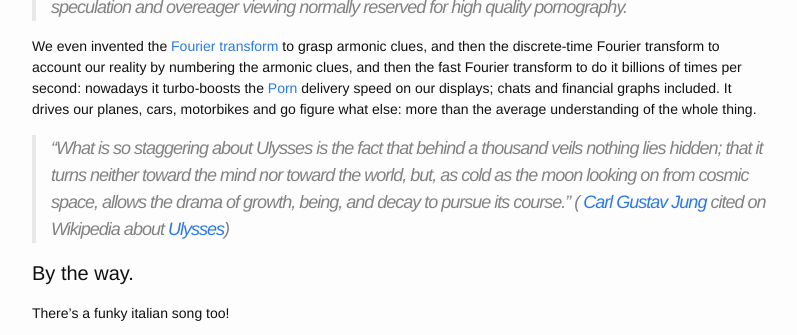
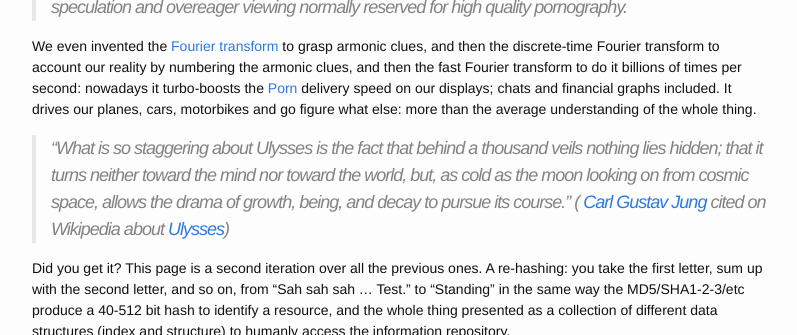
Before and after one commit to rootkovska/rootkovska.github.io, a Jekyll site: the page built from _posts/2016-01-06-Epiphany.md, in a window 1280 px wide and 900 px high, scrolled down 8802 px, cut to the strip 0-335 px from the top of the window. Shown: the whole strip, without its empty margins (238-1035 px from the left). Built offline with Jekyll 4.4.1, drawn with Linux system fonts in a browser that asks for light colours; Markdown is read by kramdown in place of the engine named in the settings.

Commit message:
Explicit the Epiphany

```diff
--- a/_posts/2016-01-06-Epiphany.md
+++ b/_posts/2016-01-06-Epiphany.md
@@ -150,7 +150,6 @@ author believes it should be paramount for humankind to ensure we can trust our
 
 Those Rooty's documents, on pair with the modern arts masterpieces (Kim.Com, Assange, Manning, Snowden), the Anonymous bitcoin developers, and the well known Ethereum developers complete the millennium job. Theoretically, at least.
 
-
 * [2015 Ambulance Chasers's Call to Arms](http://mfp19.github.io/resources/Delibera_19_2015_Astensione_30.11-4.12_def.pdf) (Italian lawyers reporting fundamental abuses in the judicial system), and the [sanitized version](http://mfp19.github.io/resources/lawyers_absents.txt) of it.
 
 > once the modern age push has ended even in the criminal judicial context, the on-going new political patterns and the new kind of judges that interpret not only the law, but also the scope and the values of the law, produces an incremental destructive crisis for the rule of law (it. legalita) and limitation of law (it. "riserva di legge") principles. It is impossible to accept these huge challenges using the existing tools.
@@ -220,6 +219,8 @@ We even invented the [Fourier transform](https://en.wikipedia.org/wiki/Fourier_t
 
 > "What is so staggering about Ulysses is the fact that behind a thousand veils nothing lies hidden; that it turns neither toward the mind nor toward the world, but, as cold as the moon looking on from cosmic space, allows the drama of growth, being, and decay to pursue its course." ( [Carl Gustav Jung](https://en.wikipedia.org/wiki/Carl_Jung) cited on Wikipedia about [Ulysses](https://en.wikipedia.org/wiki/Ulysses_%28novel%29))
 
+Did you get it? This page is a second iteration over all the previous ones. A re-hashing: you take the first letter, sum up with the second letter, and so on, from "Sah sah sah ... Test." to "Standing" in the same way the MD5/SHA1-2-3/etc produce a 40-512 bit hash to identify a resource, and the whole thing presented as a collection of different data structures (index and structure) to humanly access the information repository.
+
 # <a name="btw"></a>By the way.
 
 There's a funky italian song too!
```
